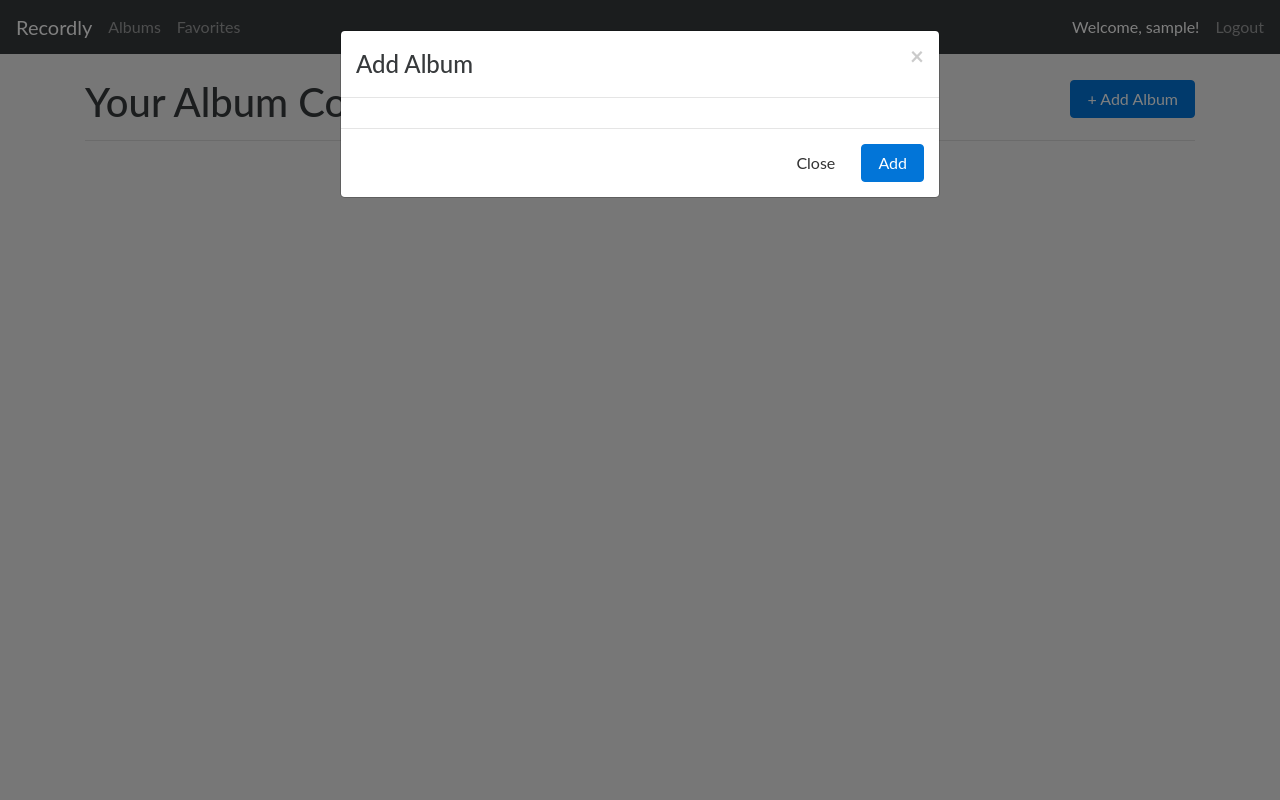
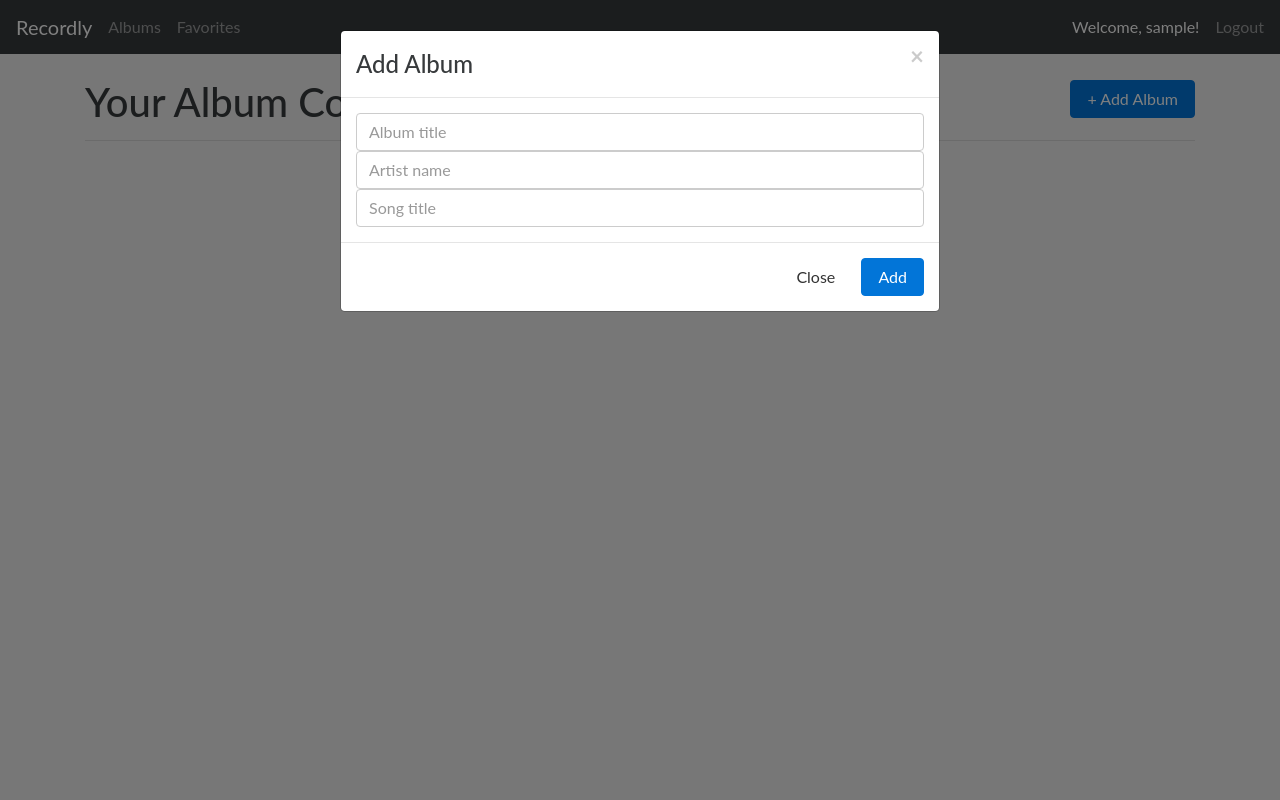
Before and after one commit to joelrojo/recordly, a Django app: page /albums in a window 1280 px wide, after a click that opens the changed part. Run offline with Django 3.2, Linux system fonts and the light colour scheme; the visitor is signed in with stand-in values (Sample User, id 1); data that the repository does not hold is empty; some libraries are stand-ins or nearby versions.

Commit message:
add album functionality + links on album page

```diff
--- a/app/templates/app/albums.html
+++ b/app/templates/app/albums.html
@@ -6,6 +6,8 @@
 {% block js_includes %}
 <script>
     $(function(){
+
+        // ajax for favoriting
         $(".favorite").click(function(){
 
             var t = $(this);
@@ -36,6 +38,47 @@
                 },
             });
         });
+
+        // ajax for adding album
+        $("#add-album-btn").click(function(e){
+
+            // validation
+            if ($("#title").val().length === 0 || $("#artist").val().length === 0 || $("#song").val().length === 0) {
+                $('#add-album-form .alert').html("Please fill out all fields").show();
+                return false;
+            }
+
+            var t = $(this);
+            t.blur();
+
+            var data = {
+                'csrfmiddlewaretoken' : "{{ csrf_token }}",
+                'title': $("#title").val(),
+                'artist': $("#artist").val(),
+                'song': $("#song").val(),
+            }
+
+            $.ajax({
+                type: 'POST',
+                url: '{% url "add_album" %}',
+                data: data,
+                dataType: 'json',
+                success: function(resp) {
+                    if (resp.success) {
+                        location.reload();
+                    }
+                    else {
+                        $('#add-album-form .alert').html(resp.error_msg).show();
+                    }
+                },
+            });
+        });
+        // clear form on modal close
+        $('#add-album').on('hide.bs.modal', function (e) {
+            $("#add-album-form").trigger('reset');
+        });
+
+
     });
 </script>
 {% endblock js_includes %}
@@ -52,11 +95,21 @@
         <h4 class="modal-title">Add Album</h4>
       </div>
       <div class="modal-body">
+        <form id="add-album-form" url="{% url 'add_album' %}" method="POST">
+            <div class="alert alert-danger" role="alert" style="display:none;"></div>
+            <label class="sr-only">Title</label>
+            <input type="text" name="title" id="title" class="form-control" placeholder="Album title" required autofocus>
 
+            <label class="sr-only">Artist</label>
+            <input type="text" name="artist" id="artist" class="form-control" placeholder="Artist name" required>
+
+            <label class="sr-only">Songs</label>
+            <input type="text" name="song" id="song" class="form-control" placeholder="Song title" required>
+        </form>
       </div>
       <div class="modal-footer">
         <button type="button" class="btn btn-secondary" data-dismiss="modal">Close</button>
-        <button type="button" class="btn btn-primary">Add</button>
+        <button type="button" class="btn btn-primary" id="add-album-btn">Add</button>
       </div>
     </div><!-- /.modal-content -->
   </div><!-- /.modal-dialog -->
@@ -68,7 +121,7 @@
 <hr>
 {% for album in albums %}
   <div class="item">
-    <h4 style="display:inline;"><a href="{% url 'album_page' album.key %}">{{ album.title }}</a></h4>
+    <h4 style="display:inline;"><a href="{% url 'album_page' album.key %}">{{ album.title }}</a> by <a href="{% url 'artist_page' album.artist.key %}">{{ album.artist.name }}</a></h4>
     {% if album.favorited %}
         <button type="button" class="btn btn-success btn-sm favorite" style="float:right;" data-key="{{ album.key }}">Favorited</button>
     {% else %}
--- a/app/urls.py
+++ b/app/urls.py
@@ -14,5 +14,7 @@ urlpatterns = [
     url(r'^song/(?P<key>\w{8})$', views.song_page, {}, 'song_page'),
     url(r'^artist/(?P<key>\w{8})$', views.artist_page, {}, 'artist_page'),
 
+    url(r'^app/add_album$', views.add_album, {}, 'add_album'),
+
     url(r'^app/favorite$', views.favorite_item, {}, 'favorite_item'),
 ]
--- a/app/views.py
+++ b/app/views.py
@@ -6,9 +6,19 @@ from django.contrib.auth.decorators import login_required
 from django.views.decorators.http import require_POST
 from django.contrib.auth import logout
 from django.contrib.auth.models import User
+
+from datetime import datetime
 import json
+import uuid
 
 from .models import Song, Artist, Album
+
+
+def create_unique_key(unique_ids):
+    hash_string = "-".join(unique_ids)
+    hash_string = '%s!%s' % (hash_string, settings.KEY_SALT)
+    u = uuid.uuid3(uuid.NAMESPACE_URL, hash_string.encode('utf8'))
+    return u.hex
 
 
 def home(request):
@@ -127,3 +137,71 @@ def favorite_item(request):
         c['msg'] = 'added'
     album.save()
     return HttpResponse(json.dumps(c), content_type='application/json')
+
+
+@require_POST
+@login_required
+def add_album(request):
+    c = {}
+    data = request.POST
+
+    print data.get('title')
+    print data.get('artist')
+    print data.get('song')
+
+    # check for duplicates
+    if Album.objects.filter(title=data.get('title'), user=request.user).exists():
+        print "album exists"
+        c['error_msg'] = 'Album exists. Please try another title.'
+        return HttpResponse(json.dumps(c), content_type='application/json')
+
+    if Artist.objects.filter(name=data.get('artist')).exists():
+        c['error_msg'] = 'Artist exists. Please try again.'
+        return HttpResponse(json.dumps(c), content_type='application/json')
+
+    if Song.objects.filter(title=data.get('song')).exists():
+        c['error_msg'] = 'Song exists. Please try again.'
+        return HttpResponse(json.dumps(c), content_type='application/json')
+
+    # generate unique key and create artist
+    _u = [str(request.user.username), str(datetime.now())]
+    unique_key = create_unique_key(_u)[:8]
+
+    while Artist.objects.filter(key=unique_key).exists():
+        _u = [str(request.user.username), str(datetime.now())]
+        unique_key = create_unique_key(_u)[:8]
+
+    artist_obj = Artist(key=unique_key, name=data.get('artist'))
+    artist_obj.save()
+
+    # generate unique key and create song
+    _u = [str(request.user.username), str(datetime.now())]
+    unique_key = create_unique_key(_u)[:8]
+
+    while Song.objects.filter(key=unique_key).exists():
+        _u = [str(request.user.username), str(datetime.now())]
+        unique_key = create_unique_key(_u)[:8]
+
+    song_obj = Song(key=unique_key, title=data.get('song'))
+    song_obj.save()
+
+    # generate unique key for album
+    _u = [str(request.user.username), str(datetime.now())]
+    unique_key = create_unique_key(_u)[:8]
+
+    while Album.objects.filter(key=unique_key).exists():
+        _u = [str(request.user.username), str(datetime.now())]
+        unique_key = create_unique_key(_u)[:8]
+
+    album = Album(
+        key=unique_key,
+        title=data.get('title'),
+        artist=artist_obj,
+        user=request.user
+    )
+    album.save()
+    album.songs.add(song_obj)
+    album.save()
+
+    c['success'] = True
+    return HttpResponse(json.dumps(c), content_type='application/json')
--- a/recordly/settings.py
+++ b/recordly/settings.py
@@ -133,3 +133,5 @@ STATICFILES_STORAGE = 'whitenoise.django.GzipManifestStaticFilesStorage'
 
 LOGIN_REDIRECT_URL = '/albums'
 LOGIN_URL = '/login'
+
+KEY_SALT = 'v(h8,b6@)37*/6:6Mw2U'
```
Also changed, not shown: app/templates/app/single/album.html (+9 -2 lines).
